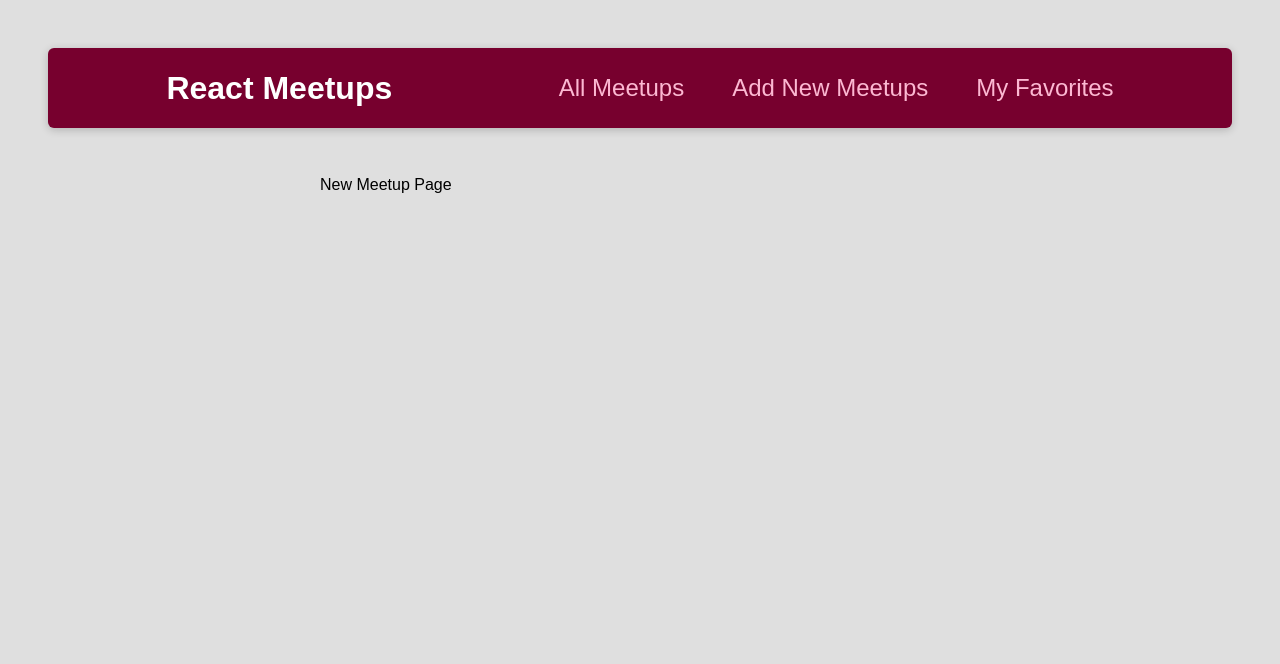
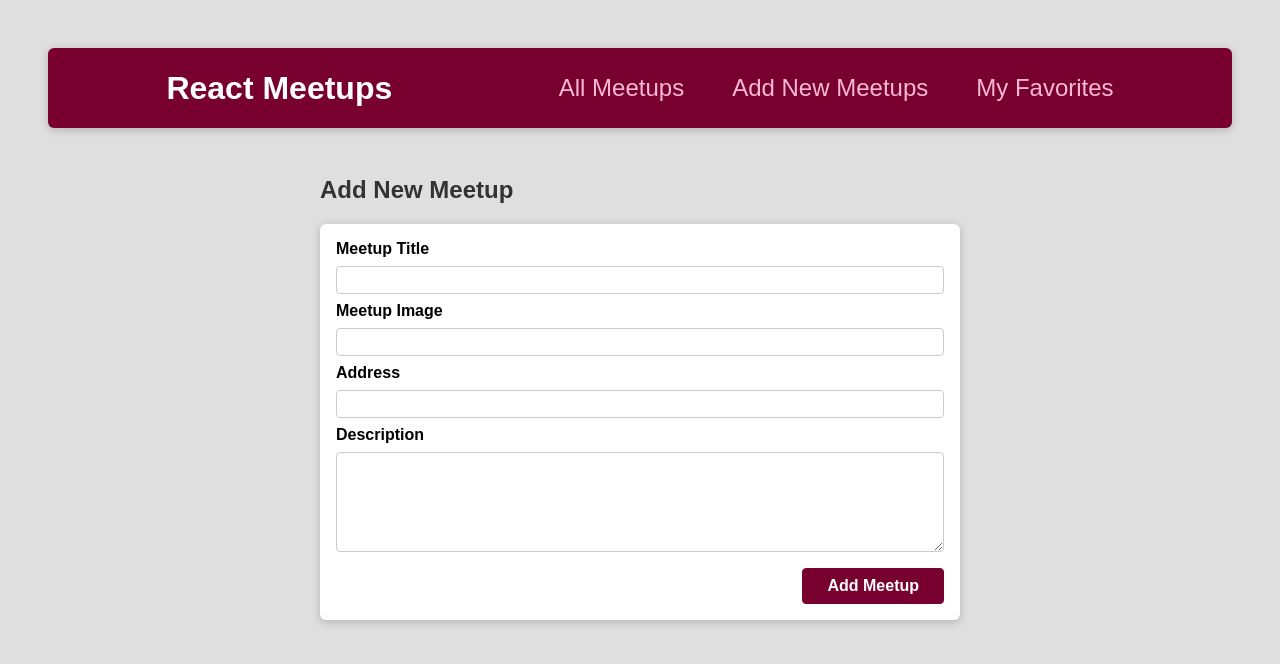
Before and after one commit to Eingest/testreactproject, a React (Create React App) app: page /new-meetup in a window 1280 px wide. Shown: the top 664 px of the page. Built offline with nearby package versions, Linux system fonts and the light colour scheme.

Commit message:
august 16.

```diff
--- /dev/null
+++ b/src/components/meetups/NewMeetupForm.module.css
@@ -0,0 +1,45 @@
+.form {
+    padding: 1rem;
+  }
+
+  .control {
+    margin-bottom: 0.5rem;
+  }
+
+  .control label {
+    display: block;
+    font-weight: bold;
+    margin-bottom: 0.5rem;
+  }
+
+  .control input,
+  .control textarea {
+    display: block;
+    font: inherit;
+    border-radius: 4px;
+    border: 1px solid #ccc;
+    padding: 0.25rem;
+    width: 100%;
+  }
+
+  .actions {
+    margin-top: 1rem;
+    text-align: right;
+  }
+
+  .actions button {
+    font: inherit;
+    cursor: pointer;
+    background-color: #77002e;
+    color: white;
+    padding: 0.5rem 1.5rem;
+    border: 1px solid #77002e;
+    border-radius: 4px;
+    font-weight: bold;
+  }
+
+  .actions button:hover,
+  .actions button:active {
+    background-color: #a50e48;
+    border-color: #a50e48;
+  }
--- /dev/null
+++ b/src/components/meetups/NewMeetupForm.tsx
@@ -0,0 +1,63 @@
+import React from "react";
+import { useRef } from "react";
+
+import Card from "../ui/Card";
+import classes from "./NewMeetupForm.module.css";
+
+function NewMeetupForm(props: any) {
+  const titleInputRef: any = useRef();
+  const imageInputRef: any = useRef();
+  const addressInputRef: any = useRef();
+  const descriptionInputRef: any = useRef();
+
+  function submitHandler(event: any) {
+    event.preventDefault();
+
+    const enteredTitle = titleInputRef.current.value;
+    const enteredImage = imageInputRef.current.value;
+    const enteredAddress = addressInputRef.current.value;
+    const enteredDescription = descriptionInputRef.current.value;
+
+    const meetupData = {
+      title: enteredTitle,
+      image: enteredImage,
+      address: enteredAddress,
+      description: enteredDescription,
+    };
+
+    props.onAddMeetup(meetupData);
+  }
+
+  return (
+    <Card>
+      <form className={classes.form} onSubmit={submitHandler}>
+        <div className={classes.control}>
+          <label htmlFor="title">Meetup Title</label>
+          <input type="text" required id="title" ref={titleInputRef} />
+        </div>
+        <div className={classes.control}>
+          <label htmlFor="image">Meetup Image</label>
+          <input type="url" required id="image" ref={imageInputRef} />
+        </div>
+        <div className={classes.control}>
+          <label htmlFor="address">Address</label>
+          <input type="text" required id="address" ref={addressInputRef} />
+        </div>
+        <div className={classes.control}>
+          <label htmlFor="description">Description</label>
+          <textarea
+            id="description"
+            required
+            rows={5}
+            ref={descriptionInputRef}
+          ></textarea>
+        </div>
+        <div className={classes.actions}>
+          <button>Add Meetup</button>
+        </div>
+      </form>
+    </Card>
+  );
+}
+
+export default NewMeetupForm;
--- a/src/pages/NewMeetup.tsx
+++ b/src/pages/NewMeetup.tsx
@@ -1,7 +1,26 @@
 import React from "react";
+import NewMeetupForm from "../components/meetups/NewMeetupForm";
 
 function NewMeetupPage() {
-  return <div>New Meetup Page</div>;
+  function addMeetupHandler(meetupData: any) {
+    fetch(
+      "https://react-getting-started-1b898-default-rtdb.firebaseio.com/meetups.json",
+      {
+        method: "POST",
+        body: JSON.stringify(meetupData),
+        headers: {
+          "Content-Type": "application/json",
+        },
+      }
+    );
+  }
+
+  return (
+    <section>
+      <h1>Add New Meetup</h1>
+      <NewMeetupForm onAddMeetup={addMeetupHandler} />
+    </section>
+  );
 }
 
 export default NewMeetupPage;
```
Also changed, not shown: 1 other file (tests, documents, lock files or other folders).
